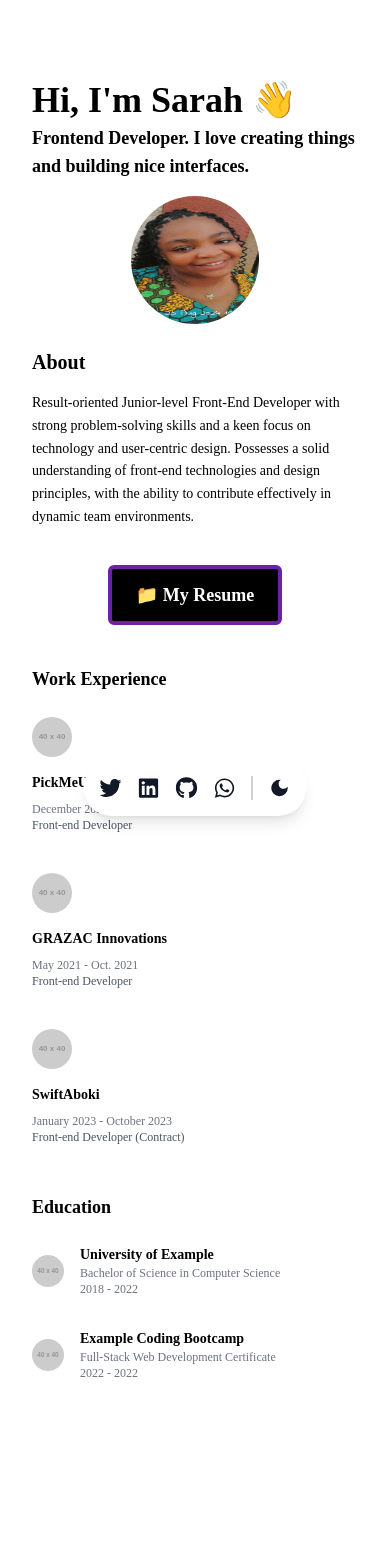
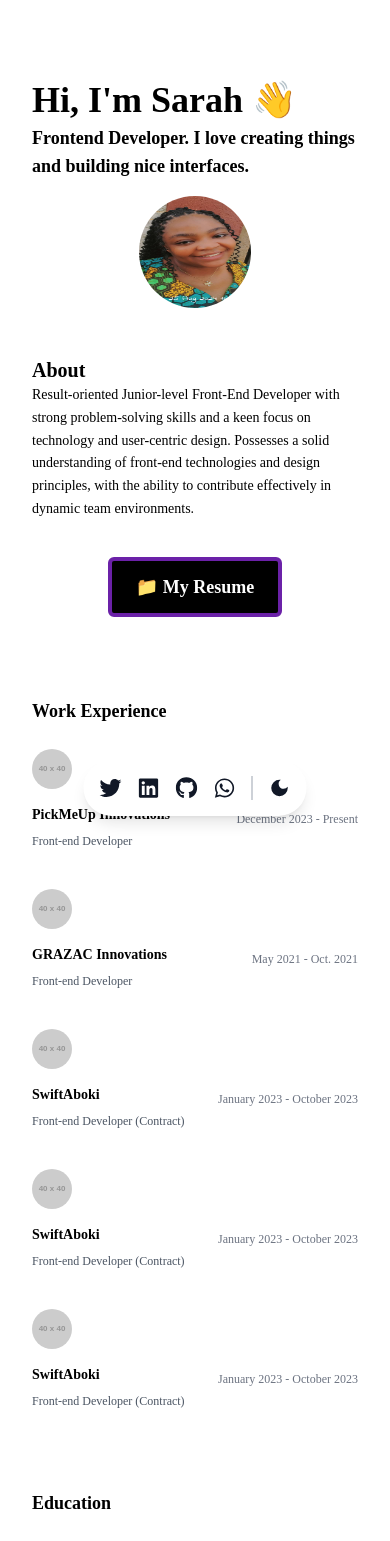
Before and after one commit to olusola-sarah/Sarah-Portfolio, a React (Create React App) app: page / in a window 390 px wide. Shown: the top 1541 px of the page. Before the commit the page ends 1421 px from the top, so only its background shows below. Built offline with nearby package versions, Linux system fonts and the light colour scheme; a web font is replaced by a local one.

Commit message:
update on work and education

```diff
--- a/src/Pages/Home/Components/Education.jsx
+++ b/src/Pages/Home/Components/Education.jsx
@@ -1,17 +1,15 @@
-// Education.js
-
 import React from "react";
 
 const educationExperiences = [
   {
-    school: "University of Example",
-    degree: "Bachelor of Science in Computer Science",
-    duration: "2018 - 2022",
+    school: "Federal University of Agriculture, Abeokuta",
+    degree: "Bachelor of Science in Physics",
+    duration: "2018 - 2023",
     logo: "https://via.placeholder.com/40",
   },
   {
-    school: "Example Coding Bootcamp",
-    degree: "Full-Stack Web Development Certificate",
+    school: "HNG Internship",
+    degree: "Frontend Development Certificate",
     duration: "2022 - 2022",
     logo: "https://via.placeholder.com/40",
   },
@@ -20,9 +18,13 @@ const educationExperiences = [
 const Education = () => {
   return (
     <div className="w-full md:w-2/3 mx-auto px-4 md:px-0">
-      <h2 className="text-lg md:text-xl font-bold mb-6">Education</h2>
+      <h2 className="text-lg md:text-xl font-bold mb-6 text-left">Education</h2>
       {educationExperiences.map((education, index) => (
-        <div key={index} className="flex items-center mb-8">
+        <div
+          key={index}
+          className="flex flex-col md:flex-row justify-between items-start md:items-center mb-8"
+        >
+          <div className="flex items-center">
             <img
               src={education.logo}
               alt={`${education.school} logo`}
@@ -35,10 +37,11 @@ const Education = () => {
               <p className="text-xs md:text-sm text-gray-500">
                 {education.degree}
               </p>
-            <p className="text-xs md:text-sm text-gray-500">
+            </div>
+          </div>
+          <p className="text-xs md:text-sm text-gray-500 mt-2 md:mt-0">
             {education.duration}
           </p>
-          </div>
         </div>
       ))}
     </div>
--- a/src/Pages/Home/Components/Footer.jsx
+++ b/src/Pages/Home/Components/Footer.jsx
@@ -22,10 +22,26 @@ const Footer = () => {
 
   // Icon data
   const icons = [
-    { name: "Twitter", icon: <FaTwitter size={22} /> },
-    { name: "LinkedIn", icon: <FaLinkedin size={22} /> },
-    { name: "GitHub", icon: <FaGithub size={22} /> },
-    { name: "WhatsApp", icon: <FaWhatsapp size={22} /> },
+    {
+      name: "Twitter",
+      icon: <FaTwitter size={22} />,
+      url: "https://twitter.com/KorodeOlusola",
+    },
+    {
+      name: "LinkedIn",
+      icon: <FaLinkedin size={22} />,
+      url: "https://www.linkedin.com/in/sarah-olusola",
+    },
+    {
+      name: "GitHub",
+      icon: <FaGithub size={22} />,
+      url: "https://github.com/olusola-sarah",
+    },
+    {
+      name: "WhatsApp",
+      icon: <FaWhatsapp size={22} />,
+      url: "https://wa.me/09091136262",
+    },
   ];
 
   return (
@@ -44,7 +60,7 @@ const Footer = () => {
             onMouseLeave={() => setHoveredIcon(null)}
           >
             <a
-              href={`https://${item.name.toLowerCase()}.com/`}
+              href={item.url}
               target="_blank"
               rel="noopener noreferrer"
               className="hover:scale-110 transition-transform duration-200 group"
--- a/src/Pages/Home/Components/Hero.jsx
+++ b/src/Pages/Home/Components/Hero.jsx
@@ -8,7 +8,7 @@ const Hero = () => {
   return (
     <div className="flex justify-center items-center pt-10">
       <div className="w-full md:w-2/3 flex flex-col items-center px-4 md:px-0">
-        <div className="flex flex-col md:flex-row mb-6 items-center">
+        <div className="flex flex-col md:flex-row mb-12 items-center">
           <div className="flex flex-col items-start mb-4 md:mb-0 md:mr-4">
             <h1 className="text-4xl md:text-5xl font-bold mb-1">
               Hi, I'm Sarah 👋{" "}
@@ -18,22 +18,25 @@ const Hero = () => {
               interfaces.
             </h2>
           </div>
-          <img
+          <div className="relative flex shrink-0 overflow-hidden size-28 rounded-full">
+            <img
             src={profileImg}
             alt="Olusola Sarah"
-            className="w-32 h-32 md:w-52 md:h-52 rounded-full"
+            className="w-full h-full md:w-32 md:h-32"
           />
+          </div>
+
         </div>
 
         <div className="text-left w-full mb-4">
-          <h2 className="text-xl md:text-2xl font-semibold mb-4">About</h2>
-          <h3 className="text-sm md:text-base font-light leading-relaxed">
+          <h2 className="text-xl md:text-2xl font-semibold">About</h2>
+          <h4 className="text-sm md:text-base font-light leading-relaxed">
             Result-oriented Junior-level Front-End Developer with strong
             problem-solving skills and a keen focus on technology and
             user-centric design. Possesses a solid understanding of front-end
             technologies and design principles, with the ability to contribute
             effectively in dynamic team environments.
-          </h3>
+          </h4>
         </div>
 
         <div className="mt-5">
--- a/src/Pages/Home/Components/Work.jsx
+++ b/src/Pages/Home/Components/Work.jsx
@@ -27,6 +27,22 @@ const workExperiences = [
       "Worked on a short-term contract to enhance the Swift Aboki website’s responsiveness on mobile devices. Optimized the site’s design and functionality for various screen sizes, ensuring a seamless user experience across all devices.",
     logo: "https://via.placeholder.com/40",
   },
+  {
+    company: "SwiftAboki",
+    position: "Front-end Developer (Contract)",
+    duration: "January 2023 - October 2023",
+    description:
+      "Worked on a short-term contract to enhance the Swift Aboki website’s responsiveness on mobile devices. Optimized the site’s design and functionality for various screen sizes, ensuring a seamless user experience across all devices.",
+    logo: "https://via.placeholder.com/40",
+  },
+  {
+    company: "SwiftAboki",
+    position: "Front-end Developer (Contract)",
+    duration: "January 2023 - October 2023",
+    description:
+      "Worked on a short-term contract to enhance the Swift Aboki website’s responsiveness on mobile devices. Optimized the site’s design and functionality for various screen sizes, ensuring a seamless user experience across all devices.",
+    logo: "https://via.placeholder.com/40",
+  },
 ];
 
 const Work = () => {
@@ -37,8 +53,9 @@ const Work = () => {
   };
 
   return (
+    <div className="flex justify-center items-center pt-10">
       <div className="w-full md:w-2/3 mx-auto px-4 md:px-0">
-      <h2 className="text-lg md:text-xl font-bold mb-6 md:text-left">
+        <h2 className="text-lg md:text-xl font-bold mb-6 text-left">
           Work Experience
         </h2>
         {workExperiences.map((experience, index) => (
@@ -52,8 +69,8 @@ const Work = () => {
               className="w-10 h-10 rounded-full mr-4 mb-4 md:mb-0"
             />
             <div className="flex flex-col w-full">
-            <div className="flex flex-col md:flex-row justify-between items-start md:items-center">
-              <div className="flex items-center relative mb-2 md:mb-0">
+              <div className="flex justify-between items-center">
+                <div className="flex items-center relative mb-2">
                   <h3 className="text-sm md:text-base font-semibold">
                     {experience.company}
                   </h3>
@@ -63,10 +80,10 @@ const Work = () => {
                     className={`ml-2 text-gray-800 transform transition-transform duration-200 absolute left-full opacity-0 group-hover:opacity-100 transition-opacity duration-200 ease-in-out ${
                       openDescription === index ? "rotate-90" : "rotate-0"
                     }`}
-                  size={16} // Smaller size for mobile
+                    size={16}
                     onClick={() => toggleDescription(index)}
                     aria-label="Toggle Description"
-                  style={{ cursor: "pointer", fontWeight: "bold" }} // Bolder appearance
+                    style={{ cursor: "pointer", fontWeight: "bold" }}
                   />
                 </div>
                 <p className="text-gray-500 text-xs md:text-sm">
@@ -90,6 +107,7 @@ const Work = () => {
           </div>
         ))}
       </div>
+    </div>
   );
 };
 
```
Lines whose indentation alone changed are shown as unchanged.
